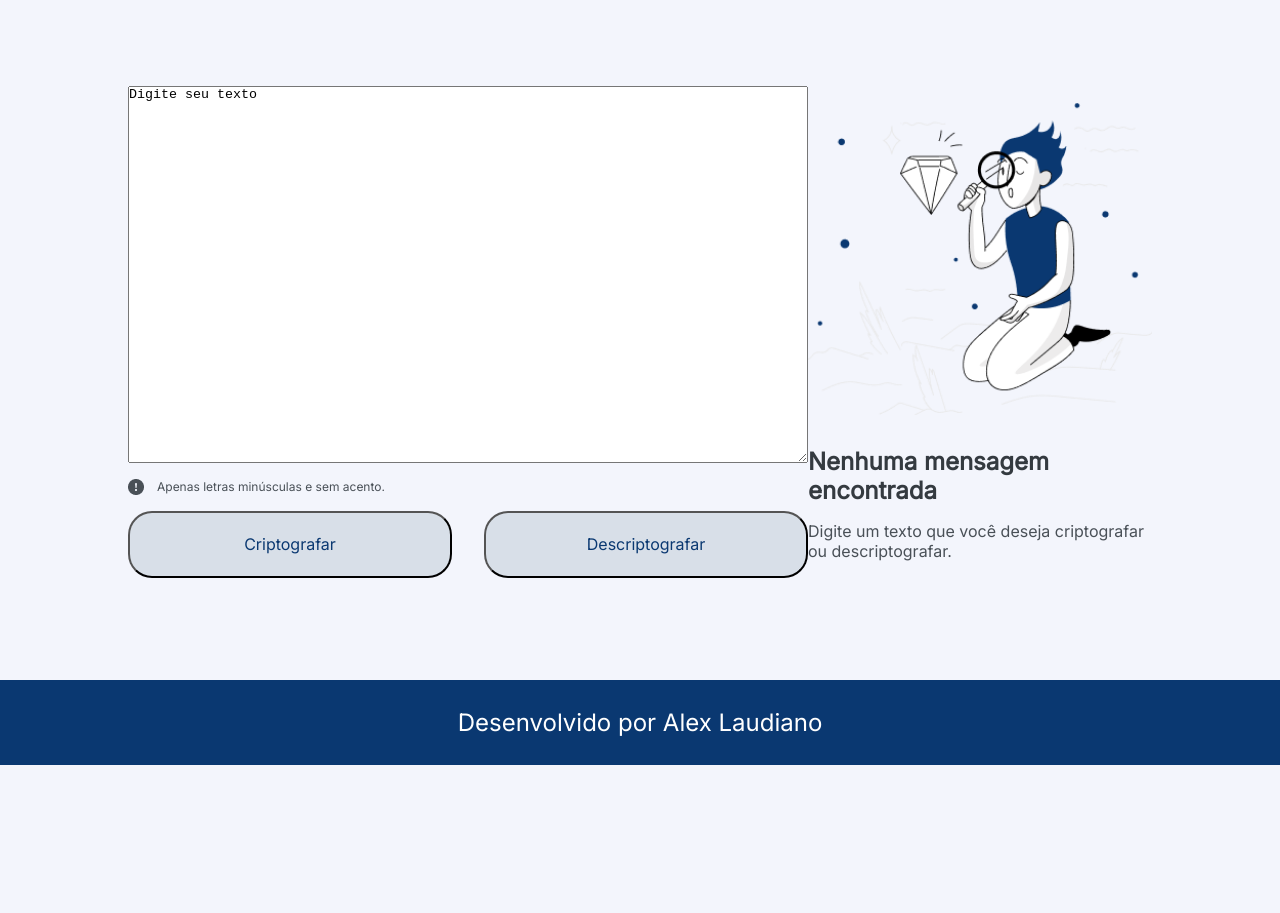
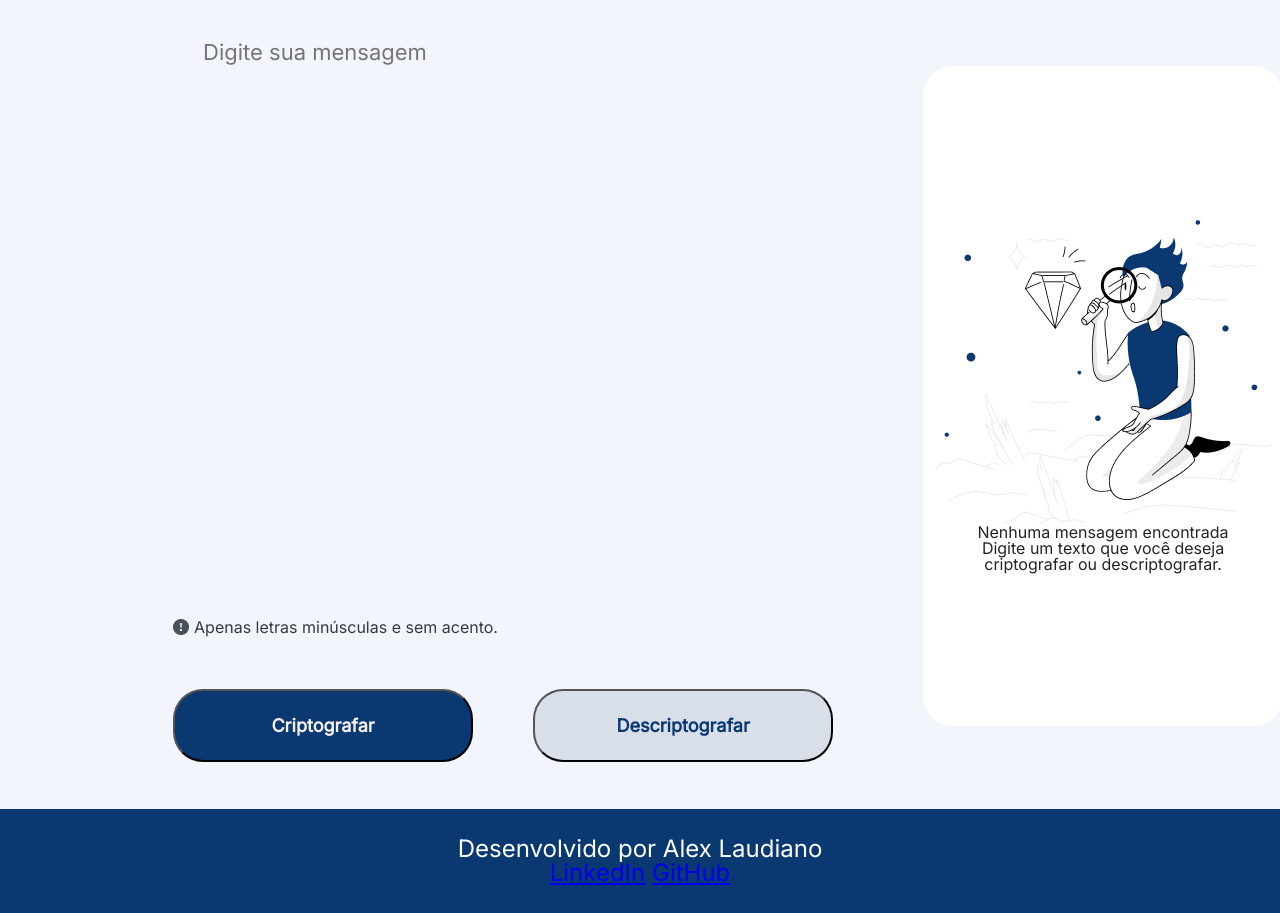
Before and after one commit to alexlaudiano/decodificador-de-texto, a plain HTML site: page index.html in a window 1280 px wide. Shown: the part 90-1003 px from the top of the page. Before the commit the page ends 855 px from the top, so only its background shows below. Drawn offline with Linux system fonts and the light colour scheme.

Commit message:
alterar html e css

```diff
--- a/index.html
+++ b/index.html
@@ -5,35 +5,44 @@
     <meta http-equiv="X-UA-Compatible" content="IE=edge">
     <meta name="viewport" content="width=device-width, initial-scale=1.0">
     <title>Decodificador de texto | Projeto de Curso | Alura</title>
+    <link rel="stylesheet" href="./styles/reset.css">
     <link rel="stylesheet" href="./styles/style.css">
 </head>
 <body>
     <header class="cabecalho">
         <img src="./assets/logo-alura.png" alt="logo da alura">
-        <h1>Decodificador de Texto | Projeto de Curso | Alura</h1>
+        <h1>Decodificador de Texto | Challenge ONE: Iniciante em Programação</h1>
     </header>
-    <main class="apresentacao">
-        <section class="apresentacao__conteudo-esquerdo">
-            <textarea name="textarea" rows="25" cols="50">Digite seu texto</textarea>
-            <div class="apresentacao__conteudo-esquerdo__warning">
-                <img src="./assets/warning.png" alt="warning info">
-                <p class="apresentacao__conteudo-esquerdo__texto">Apenas letras minúsculas e sem acento.</p>
+    <main class="container">
+        <section class="container__input">
+            <div class="container__input__dados">
+                <textarea class="container__input__dados__texto" id="textoEsquerdo" placeholder="Digite sua mensagem"></textarea>
             </div>
-            <div class="apresentacao__conteudo-esquerdo__botoes">
-                <button class="apresentacao__conteudo-esquerdo__botoes__botao" id="botaoCriptografar">Criptografar</button>
-                <button class="apresentacao__conteudo-esquerdo__botoes__botao" id="botaoDescriptografar">Descriptografar</button>
+            <div class="container__input__observacao">
+                <img src="./assets/warning.png" alt="Ícone de exclamação">
+                <p class="container__input__observacao__texto">Apenas letras minúsculas e sem acento.</p>
+            </div>
+            <div class="container__input__botao">
+                <button class="container__input__botao__criptografar" onclick="escolherOpcao('criptografar')" title="Criptografar">Criptografar</button>
+                <button class="container__input__botao__descriptografar" onclick="escolherOpcao('descriptografar')" title="Descriptografar">Descriptografar</button>
             </div>
         </section>
-        <section class="apresentacao__conteudo-direito">
-            <img src="./assets/imagen-pagina.png" alt="figura de uma pessoa segurando uma lupa">
-            <div class="apresentacao__conteudo-direito__texto">
-                <h2 class="apresentacao__conteudo-direito__texto__titulo">Nenhuma mensagem encontrada</h2>
-                <p class="apresentacao__conteudo-direito__texto__paragrafo">Digite um texto que você deseja criptografar ou descriptografar.</p>
+        <section class="container__output">
+            <div class="container__output__conteudo">
+                <img class="container__output__conteudo__imagem" src="./assets/imagen-pagina.png" alt="Pessoa segurando uma lupa">
+                <h2 class="container__output__conteudo__subtitulo">Nenhuma mensagem encontrada</h2>
+                <p class="container__output__conteudo__paragrafo">Digite um texto que você deseja criptografar ou descriptografar.</p>
+            </div>
+            <div class="container__output__dados">
+                <textarea class="container__output__dados__texto" id="resultado" readonly></textarea>
+                <button class="conteudo__output__dados__botao" onclick="copiarTexto()" id="Copiar" title="Copiar texto">Copiar</button>
             </div>
         </section>
     </main>
     <footer class="rodape">
         <p>Desenvolvido por Alex Laudiano</p>
+        <a href="https://www.linkedin.com/in/alex-laudiano">LinkedIn</a>
+        <a href="https://github.com/alex-laudiano">GitHub</a>
     </footer>
 </body>
 </html>
--- /dev/null
+++ b/styles/reset.css
@@ -0,0 +1,54 @@
+/* http://meyerweb.com/eric/tools/css/reset/
+   v2.0 | 20110126
+   License: none (public domain)
+*/
+
+html, body, div, span, applet, object, iframe,
+h1, h2, h3, h4, h5, h6, p, blockquote, pre,
+a, abbr, acronym, address, big, cite, code,
+del, dfn, em, img, ins, kbd, q, s, samp,
+small, strike, strong, sub, sup, tt, var,
+b, u, i, center,
+dl, dt, dd, ol, ul, li,
+fieldset, form, label, legend,
+table, caption, tbody, tfoot, thead, tr, th, td,
+article, aside, canvas, details, embed,
+figure, figcaption, footer, header, hgroup,
+menu, nav, output, ruby, section, summary,
+time, mark, audio, video {
+	margin: 0;
+	padding: 0;
+	border: 0;
+	font-size: 100%;
+	font: inherit;
+	vertical-align: baseline;
+}
+
+/* HTML5 display-role reset for older browsers */
+article, aside, details, figcaption, figure,
+footer, header, hgroup, menu, nav, section {
+	display: block;
+}
+
+body {
+	line-height: 1;
+}
+
+ol, ul {
+	list-style: none;
+}
+
+blockquote, q {
+	quotes: none;
+}
+
+blockquote:before, blockquote:after,
+q:before, q:after {
+	content: '';
+	content: none;
+}
+
+table {
+	border-collapse: collapse;
+	border-spacing: 0;
+}
--- a/styles/style.css
+++ b/styles/style.css
@@ -1,103 +1,176 @@
 @import url('https://fonts.googleapis.com/css2?family=Inter&display=swap');
-
-* {
-    margin: 0;
-    padding: 0;
-}
 
 body {
     box-sizing: border-box;
     background-color: #F3F5FC;
+    background-size: 100%;
     color: #0A3871;
 }
 
 .cabecalho {
     display: flex;
     align-items: center;
+    font-family: "Inter", sans-serif;
+    font-size: 30px;
+    font-weight: 700;
+    color: #0A3871;
+    padding: 2% 0 0 3%;
     gap: 50px;
-    font-family: "Inter", sans-serif;
-    color: #0A3871;
-    padding: 2% 0% 0% 8%;
 }
 
-.apresentacao {
-    margin: 8% 10%;
+.container {
+    margin: 2%;
     display: flex;
     align-items: center;
     justify-content: space-between;
+    gap: 40px;
 }
 
-.apresentacao__conteudo-direito {
-    width: 400px;
+.container__input {
+    width: 770px;
     display: flex;
     flex-direction: column;
+    align-items: first baseline;
+    padding: 0% 0% 0% 12%;
     gap: 32px;
 }
 
-.apresentacao__conteudo-direito__texto {
+.container__input__dados__texto {
+    background: none;
+    color: #0A3871;
+    border: 4px solid #F6F0F0;
+    width: 650px; /* Unidade 'px' adicionada */
+    height: 500px;
+    font-size: 22px;
+    font-weight: 200;
+    border-radius: 30px;
+    padding: 30px;
+    font-family: "Inter", sans-serif;
+    resize: none;
+    box-shadow: 0 0 0 0;
+    border: 0 none;
+    outline: 0;
+}
+
+.container__input__observacao {
+    display: flex;
+    padding: 15px 0;
+}
+
+.container__input__observacao__texto {
+    font-family: "Inter", sans-serif;
+    color: #343A40;
+    padding-left: 5px;
+}
+
+.container__input__botao {
+    padding: 1% 0 3% 0;
+    display: flex;
+    justify-content: center;
+    gap: 60px;
+}
+
+.container__input__botao__criptografar {
+    box-shadow: none;
+    width: 300px;
+    border-radius: 30px;
+    font-size: 18px;
+    font-weight: 600;
+    padding: 24px;
+    background-color: #0A3871;
+    color: #F6F0F0;
+    font-family: "Inter", sans-serif;
+    text-align: center;
+    transition: 400ms;
+}
+
+.container__input__botao__criptografar:hover {
+    box-shadow: 0px 0px 10px 10px #F6F0F0;
+    font-size: 20px;
+}
+
+.container__input__botao__descriptografar {
+    width: 300px;
+    border-radius: 30px;
+    font-size: 18px;
+    font-weight: 600;
+    padding: 24px;
+    background-color: #D8DFE8;
+    color: #0A3871;
+    font-family: "Inter", sans-serif;
+    text-align: center;
+    transition: 400ms;
+}
+
+.container__input__botao__descriptografar:hover {
+    box-shadow: 0px 0px 10px 10px #F6F0F0;
+    font-size: 20px;
+}
+
+.container__output__conteudo {
     display: flex;
     flex-direction: column;
-    justify-content: space-between;
+    justify-content: center;
     align-items: center;
-    gap: 16px;
+    background-color: #FFFFFF;
+    width: 300px;
+    height: 600px;
+    border-radius: 30px;
+    padding: 30px;
 }
 
-.apresentacao__conteudo-direito__texto__titulo {
-    font-size: 24px;
+.container__output__conteudo__subtitulo {
     font-family: "Inter", sans-serif;
-    font-weight: 700;
-    color: #343A40;
+    color: #232427;
+    font-size: 1rem;
+    text-align: center;
 }
 
-.apresentacao__conteudo-direito__texto__paragrafo {
-    font-size: 16px;
+.container__output__conteudo__paragrafo {
     font-family: "Inter", sans-serif;
-    color: #495057;
+    color: #232427;
+    font-size: 1rem;
+    text-align: center;
 }
 
-.apresentacao__conteudo-esquerdo {
-    width: 680px;
-    display: flex;
+.container__output__dados {
+    display: none;
     flex-direction: column;
-    gap: 16px;
+    justify-content: center;
+    align-items: center;
+    background-color: #F6F0F0;
+    width: 300px;
+    height: 700px;
+    border-radius: 30px;
+    padding: 30px;
 }
 
-.apresentacao__conteudo-esquerdo__warning {
-    display: flex;
-    gap: 13px;
+.container__output__dados__texto {
+    background: none;
+    border: none;
+    width: 300px;
+    height: 600px;
+    font-size: 20px;
+    font-weight: 200;
+    font-family: "Inter", sans-serif;
+    resize: none;
+    box-shadow: 0 0 0 0;
+    border: 0 none;
+    outline: 0;
 }
 
-.apresentacao__conteudo-esquerdo__texto {
-    font-size: 12px;
+.conteudo__output__dados__botao {
+    box-shadow: none;
+    width: 300px;
+    border-radius: 30px;
+    font-size: 18px;
+    font-weight: 600;
+    padding: 24px;
+    background-color: #0A3871;
+    color: #F6F0F0;
     font-family: "Inter", sans-serif;
-    color: #495057;
-}
-
-.apresentacao__conteudo-esquerdo__botoes {
-    display: flex;
-    gap: 2em;
-}
-
-.apresentacao__conteudo-esquerdo__botoes__botao {
-    background-color: #D8DFE8;
-    width: 328px;
-    height: 67px;
-    border-radius: 24px;
-    font-size: 16px;
-    font-family: "Inter", sans-serif;
-    text-decoration: none;
-    color: #0A3871;
-}
-
-.apresentacao__conteudo-esquerdo__botoes__botao:hover {
-    background-color: #0A3871;
-    width: 328px;
-    height: 67px;
-    border-radius: 24px;
-    font-size: 16px;
-    font-family: "Inter", sans-serif;
-    text-decoration: none;
-    color: #FFFFFF;
+    text-align: center;
+    transition: 400ms;
 }
 
 .rodape {
@@ -107,5 +180,5 @@ body {
     text-align: center;
     font-family: "Inter", sans-serif;
     font-size: 24px;
-    font-weight: 400px;
+    font-weight: 400; /* Correção da propriedade */
 }
```
